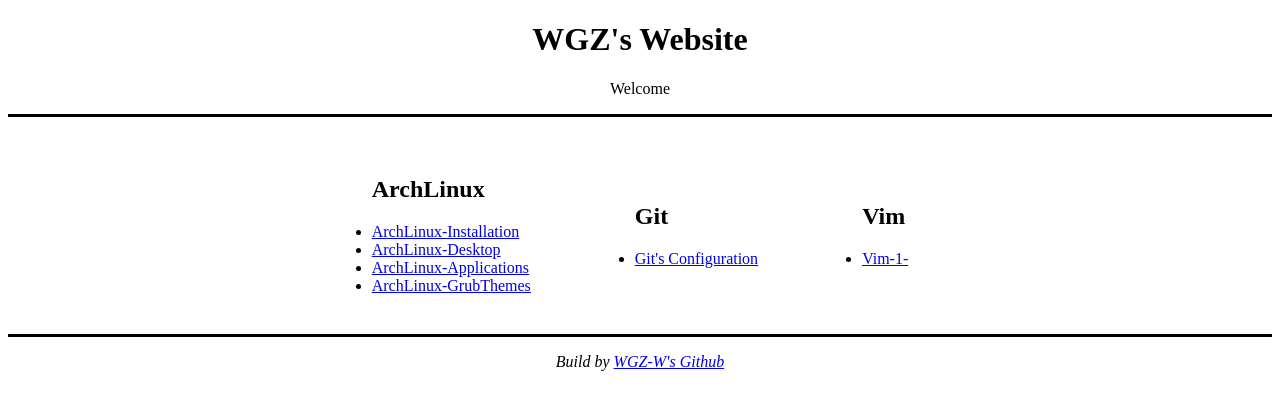
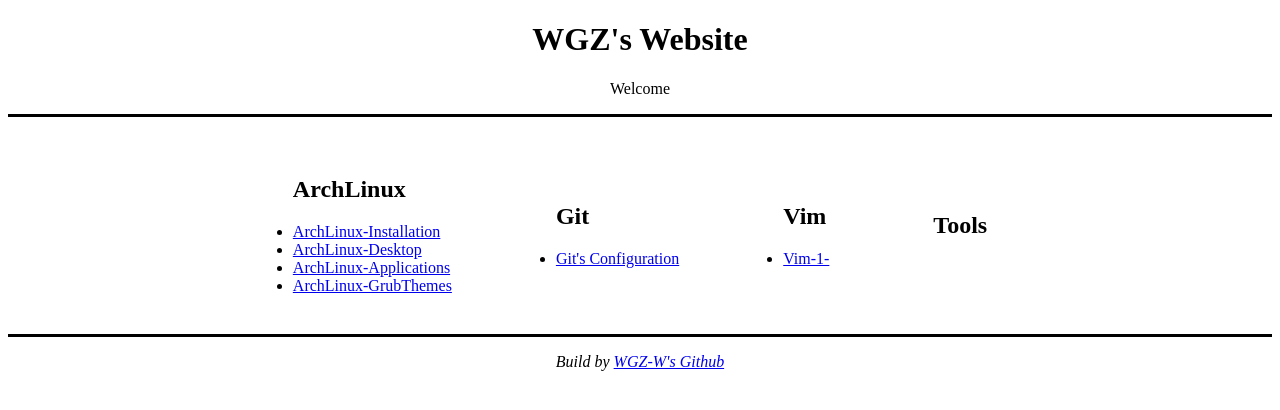
Before and after one commit to WGZ-W/wgz-w.github.io, a Jekyll site: the page built from index.html, in a window 1280 px wide. Shown: the top 410 px of the page. Built offline with Jekyll 4.4.1, drawn with Linux system fonts in a browser that asks for light colours.

Commit message:
add a table about tools at interface

```diff
--- a/_includes/table-of-contents.html
+++ b/_includes/table-of-contents.html
@@ -28,6 +28,15 @@
         </ul>
     </td>
 
+    <td>
+        <ul>
+            <h2>Tools</h2>
+            {% for post in site.tags.tools %}
+                <li><a href="{{ post.url }}">{{ post.title }}</a></li>
+            {% endfor %}
+        </ul>
+    </td>
+
 
 
 </table>
```
Also changed, not shown: _posts/lazygit.md (+4 -0 lines), _posts/neovim.md (+4 -1 lines), _posts/ranger.md (+4 -1 lines), _posts/tumx.md (+4 -0 lines).
